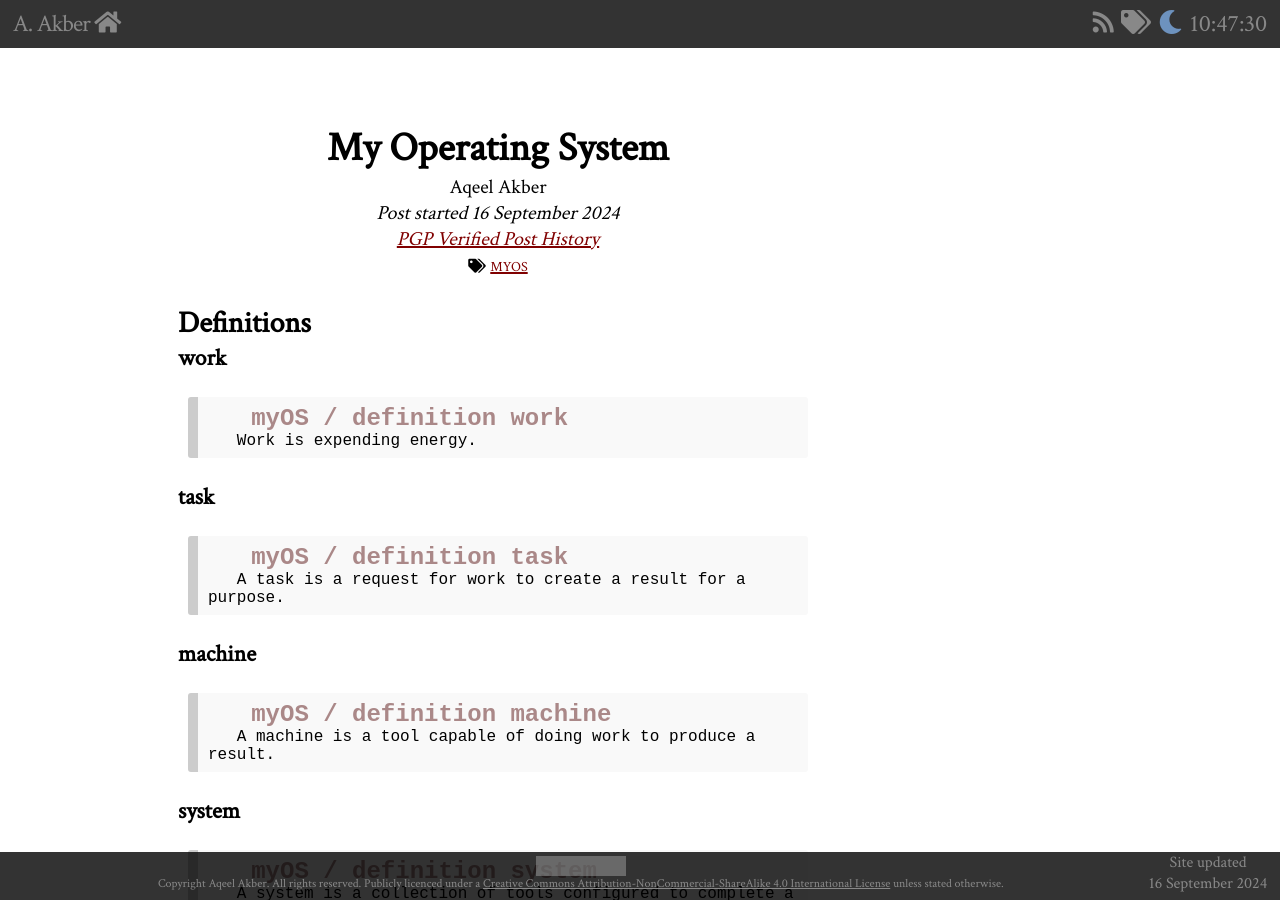
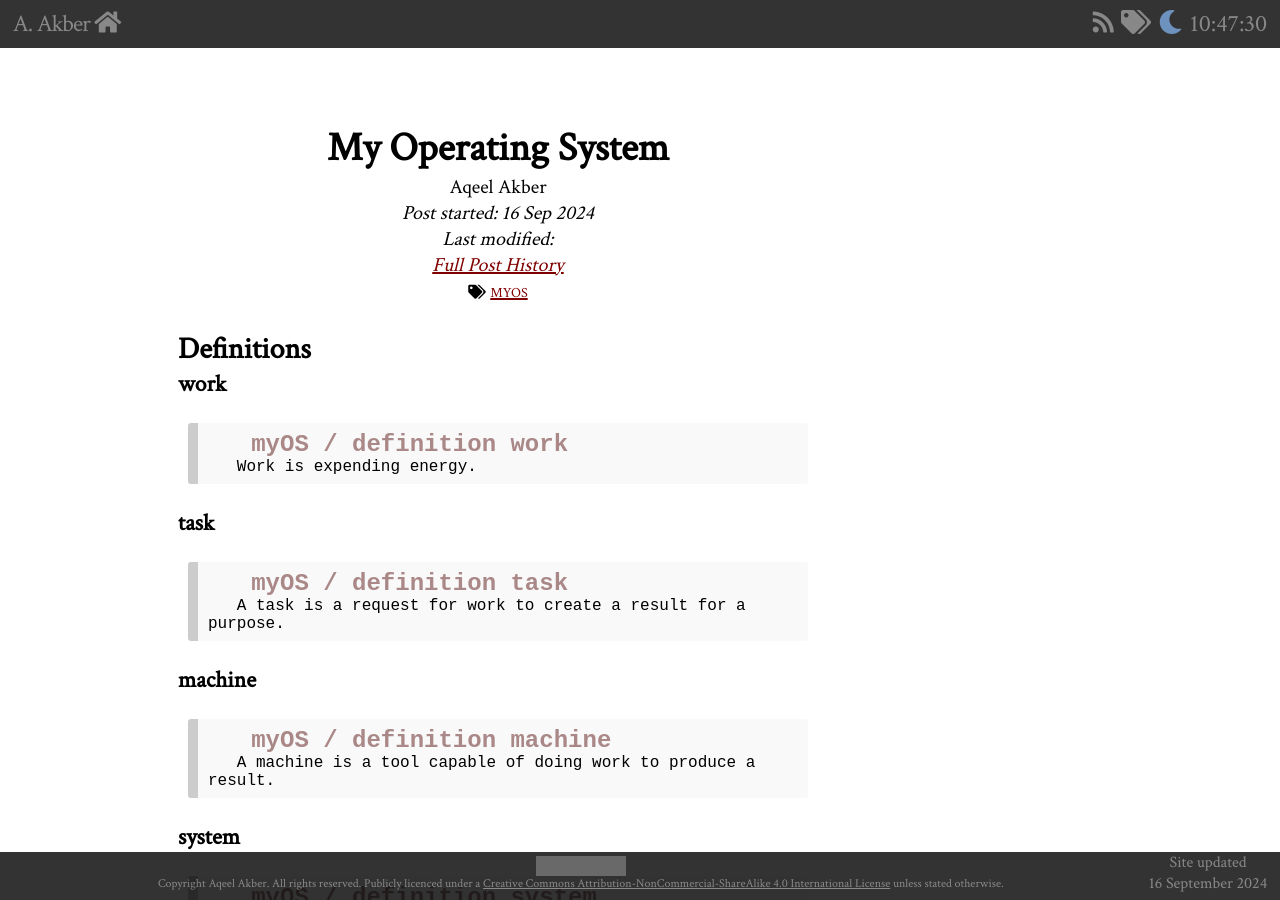
Before and after one commit to admiralakber/aqeelakber.com, a Jekyll site: the page built from myos.html, in a window 1280 px wide and 900 px high. Built offline with Jekyll 4.4.1, drawn with Linux system fonts in a browser that asks for light colours; nearby versions of some CDN libraries; some web fonts are replaced; grey boxes are pictures that could not be loaded.

Commit message:
feat: lastmod included

```diff
--- a/_layouts/post.html
+++ b/_layouts/post.html
@@ -16,8 +16,9 @@
         <header class="post-header" style="text-align: center;">
             <h1>{{ page.title }}</h1>
             {% if page.author %}<p>{{ page.author }}</p>{% endif %}
-            <p style="font-style: italic;">Post started {{ page.date | date: "%-d %B %Y" }}</p>
-            <a href="https://gitlab.com/admiralakber/aqeelakber.com/-/blob/main/{{ page.path }}" style="font-style: italic;">PGP Verified Post History</a>
+            <p style="font-style: italic;">Post started: {{ page.date | date: "%-d %b %Y" }}</p>
+            <p style="font-style: italic;">Last modified: {{ page.lastmod | replace: "<", "" | replace ">", "" | date: "%-d %b %Y %H:%M" }}</p>
+            <a href="https://gitlab.com/admiralakber/aqeelakber.com/-/blob/main/{{ page.path }}" style="font-style: italic;">Full Post History</a>
             {% if page.tags %}<p style="font-variant: small-caps;"><i class="fa fa-tags" style="font-size: 0.7em;" aria-hidden="true"></i> {% for tag in page.tags %}<a href="/tags#{{ tag }}">{{ tag }}</a> {% endfor %}</p>{% endif %}
         </header>
         <br>
```
